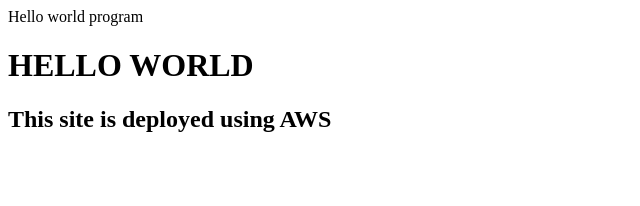
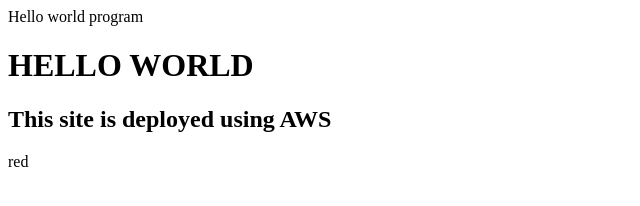
Before and after one commit to monushanu/aws, a plain HTML site: page index.html in a window 1280 px wide. Shown: the full height of the page, 0-640 px from the left. Drawn offline with Linux system fonts and the light colour scheme.

Commit message:
Update index.html

```diff
--- a/index.html
+++ b/index.html
@@ -5,5 +5,6 @@
   <body>
     <h1>HELLO WORLD</h1>
     <h2>This site is deployed using AWS</h2>
+    <bg>red</bg>
   </body>
 </html>
```
